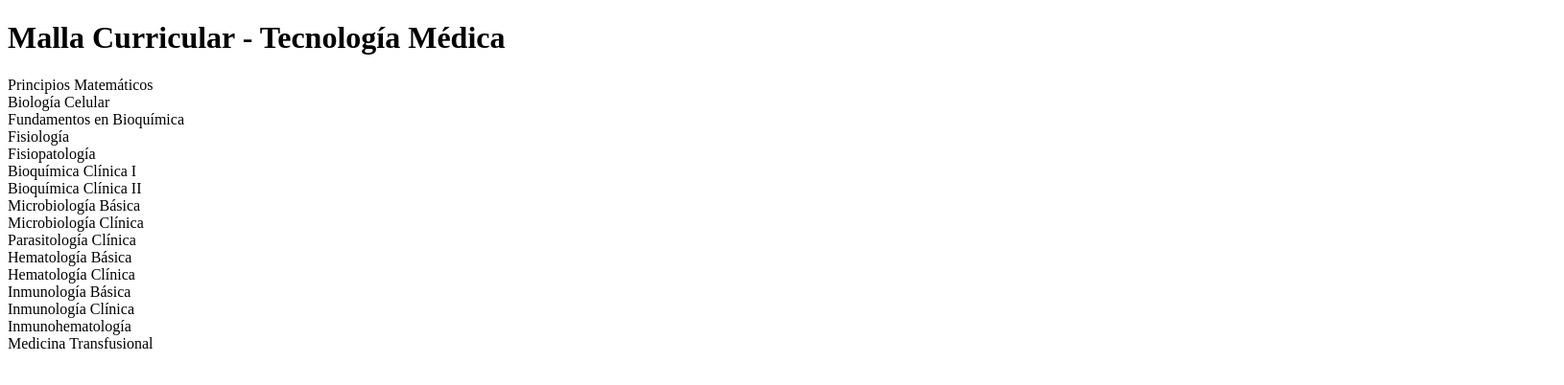
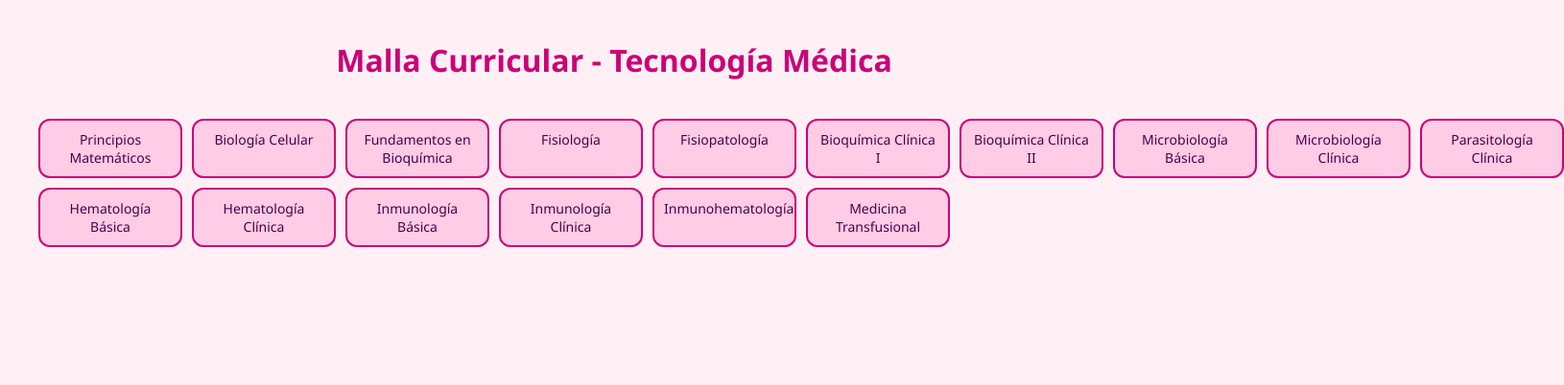
Before and after one commit to tofyfu/malla-interactiva, a plain HTML site: page index.html in a window 1280 px wide. Shown: the whole page at 96% size, 1630 px wide, since content can reach past the window. Drawn offline with Linux system fonts and the light colour scheme.

Commit message:
Update estilos.css

```diff
--- a/estilos.css
+++ b/estilos.css
@@ -1,57 +1,44 @@
-// script.js
-
-const ramos = [
-  { id: 'r1', nombre: 'Principios Matemáticos', requisitos: [] },
-  { id: 'r2', nombre: 'Biología Celular', requisitos: [] },
-  { id: 'r3', nombre: 'Fundamentos en Bioquímica', requisitos: ['r2'] },
-  { id: 'r4', nombre: 'Fisiología', requisitos: ['r2'] },
-  { id: 'r5', nombre: 'Fisiopatología', requisitos: ['r4'] },
-  { id: 'r6', nombre: 'Bioquímica Clínica I', requisitos: ['r3'] },
-  { id: 'r7', nombre: 'Bioquímica Clínica II', requisitos: ['r6'] },
-  { id: 'r8', nombre: 'Microbiología Básica', requisitos: ['r2'] },
-  { id: 'r9', nombre: 'Microbiología Clínica', requisitos: ['r8'] },
-  { id: 'r10', nombre: 'Parasitología Clínica', requisitos: ['r8'] },
-  { id: 'r11', nombre: 'Hematología Básica', requisitos: ['r3'] },
-  { id: 'r12', nombre: 'Hematología Clínica', requisitos: ['r11'] },
-  { id: 'r13', nombre: 'Inmunología Básica', requisitos: [] },
-  { id: 'r14', nombre: 'Inmunología Clínica', requisitos: ['r13'] },
-  { id: 'r15', nombre: 'Inmunohematología', requisitos: ['r14'] },
-  { id: 'r16', nombre: 'Medicina Transfusional', requisitos: ['r15'] },
-];
-
-const container = document.getElementById('malla');
-
-function createRamo(ramo) {
-  const div = document.createElement('div');
-  div.classList.add('ramo');
-  div.id = ramo.id;
-  div.textContent = ramo.nombre;
-
-  if (ramo.requisitos.length > 0) {
-    div.classList.add('locked');
-  }
-
-  div.addEventListener('click', () => {
-    if (!div.classList.contains('locked')) {
-      div.classList.toggle('approved');
-      actualizarEstado();
-    }
-  });
-
-  return div;
+body {
+  font-family: 'Segoe UI', sans-serif;
+  background-color: #fff0f5;
+  color: #4b004b;
+  margin: 0;
+  padding: 20px;
+  text-align: center;
 }
 
-function actualizarEstado() {
-  ramos.forEach(ramo => {
-    const div = document.getElementById(ramo.id);
-    if (ramo.requisitos.every(id => document.getElementById(id).classList.contains('approved'))) {
-      div.classList.remove('locked');
-    } else if (!div.classList.contains('approved')) {
-      div.classList.add('locked');
-    }
-  });
+h1 {
+  color: #cc0077;
+  margin-bottom: 20px;
 }
 
-// Inicialización
-ramos.forEach(r => container.appendChild(createRamo(r)));
-actualizarEstado();
+.grid-container {
+  display: grid;
+  grid-template-columns: repeat(10, minmax(150px, 1fr));
+  gap: 10px;
+  padding: 20px;
+}
+
+.ramo {
+  background-color: #ffcce5;
+  border: 2px solid #cc0077;
+  padding: 10px;
+  border-radius: 12px;
+  cursor: pointer;
+  transition: background-color 0.3s ease;
+  font-size: 14px;
+  text-align: center;
+}
+
+.ramo.bloqueado {
+  background-color: #f9f9f9;
+  border-color: #ddd;
+  color: #aaa;
+  cursor: not-allowed;
+}
+
+.ramo.aprobado {
+  background-color: #f06292;
+  color: white;
+  border-color: #ad1457;
+}
```
